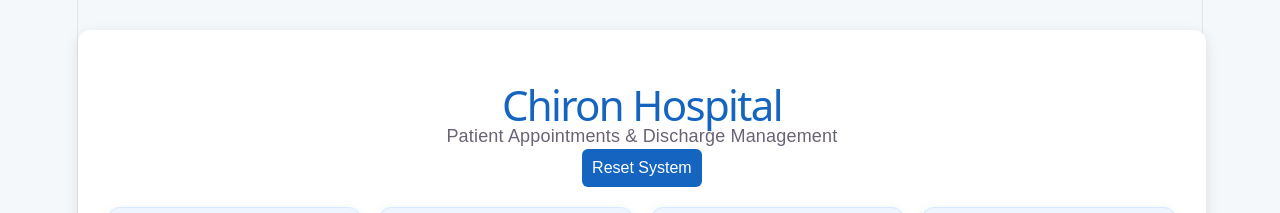
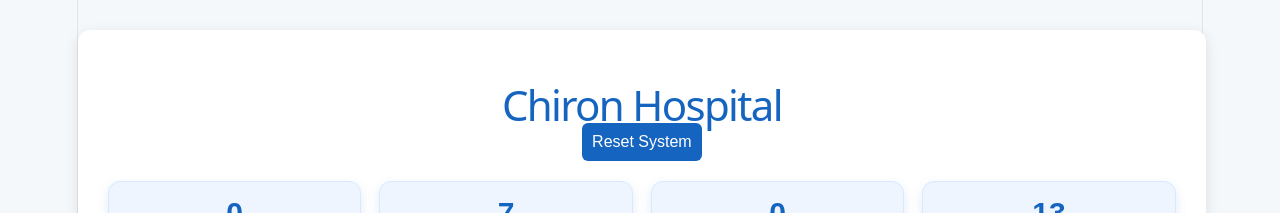
Before and after one commit to NaqiqaN/chiron-hospital-frontend, a React (Vite) app: page / in a window 1280 px wide. Shown: the top 213 px of the page. Built offline with nearby package versions, Linux system fonts and the light colour scheme; no server answers.

Commit message:
Remove header subtitle

```diff
--- a/src/App.jsx
+++ b/src/App.jsx
@@ -138,7 +138,6 @@ function App() {
         <header className="hospital-header">
           <div>
             <h1>Chiron Hospital</h1>
-            <p className="subtitle">Patient Appointments & Discharge Management</p>
           </div>
           <button className="reset-btn" onClick={resetSystem}>Reset System</button>
         </header>
```
